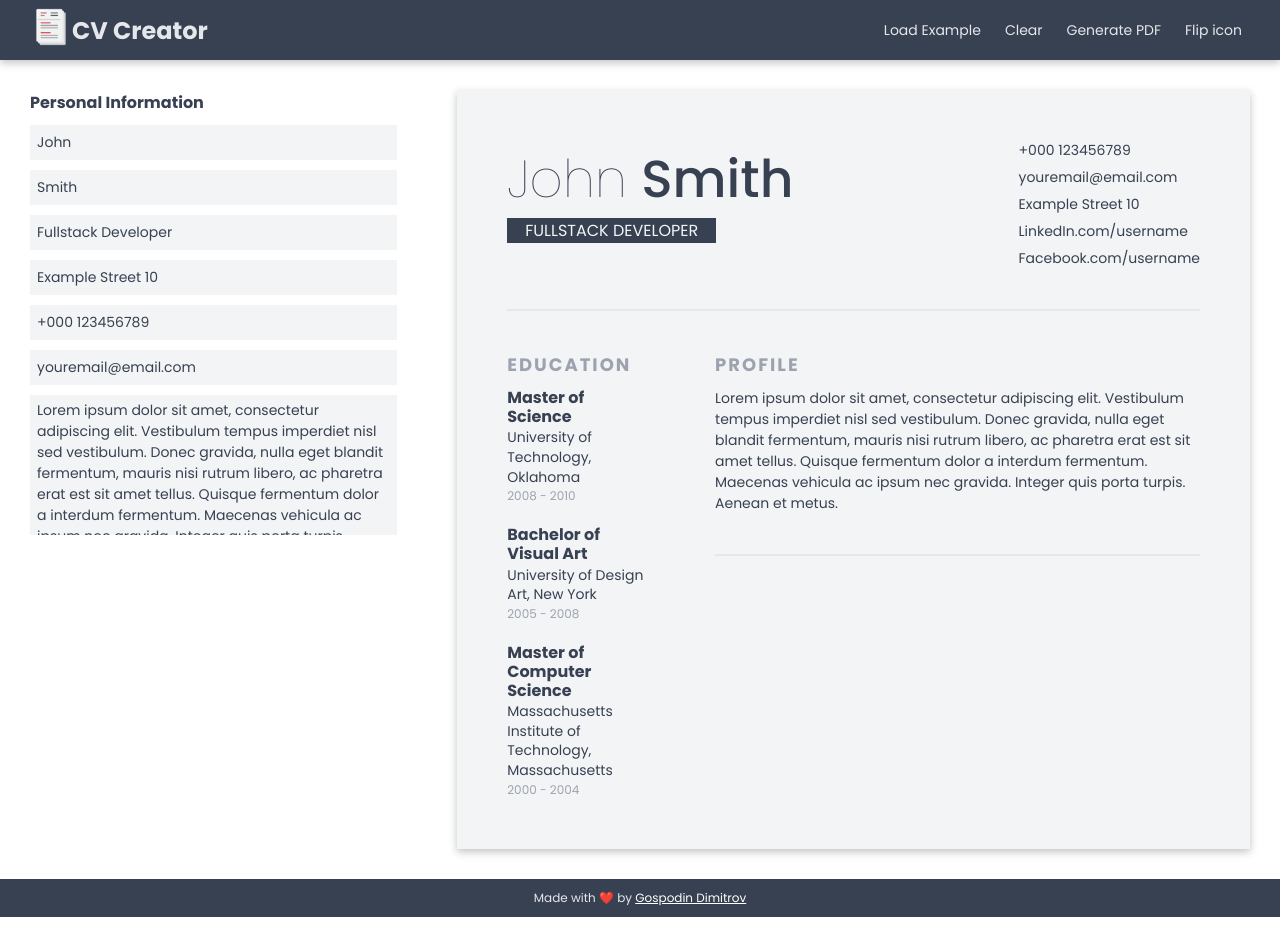
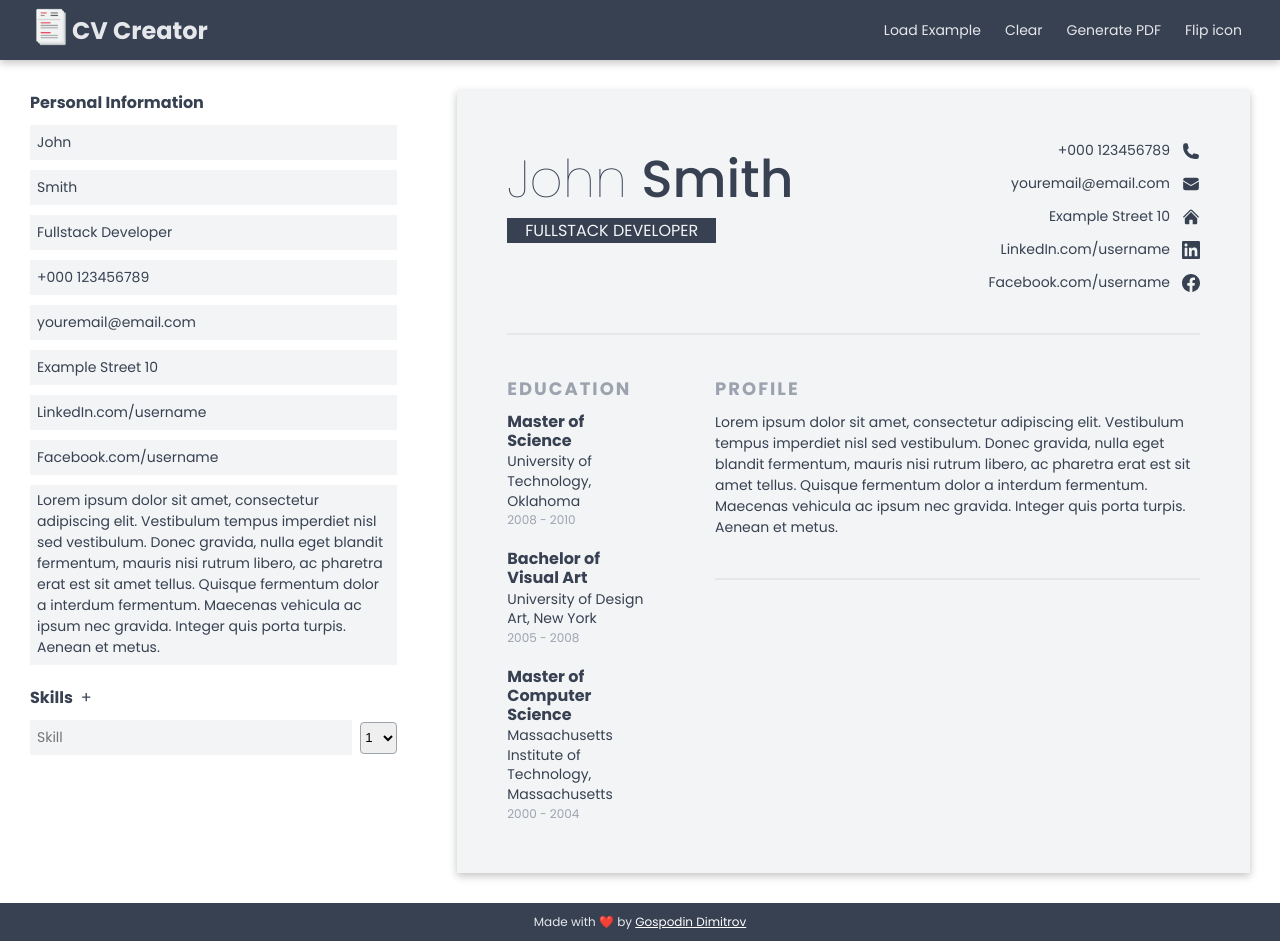
Before and after one commit to GDimitroff/cv-creator, a React (Create React App) app: page / in a window 1280 px wide. Before the commit the page ends 917 px from the top, so only its background shows below. Built offline with nearby package versions, Linux system fonts and the light colour scheme.

Commit message:
Refactor

```diff
--- a/package.json
+++ b/package.json
@@ -3,6 +3,7 @@
   "version": "0.1.0",
   "private": true,
   "dependencies": {
+    "@heroicons/react": "^2.0.11",
     "@testing-library/jest-dom": "^5.16.5",
     "@testing-library/react": "^13.3.0",
     "@testing-library/user-event": "^13.5.0",
--- a/src/components/CVForm/CVForm.js
+++ b/src/components/CVForm/CVForm.js
@@ -14,7 +14,7 @@
         handleChange={ctx.handleGeneralInfoChange}
         generalInfo={ctx.cv.generalInfo}
       />
-      {/* <Skills /> */}
+      <Skills />
     </section>
   );
 }
--- a/src/components/CVForm/General.js
+++ b/src/components/CVForm/General.js
@@ -29,13 +29,6 @@
           onChange={props.handleChange}
         />
         <Input
-          type="text"
-          name="address"
-          placeholder="Address"
-          value={props.generalInfo.address}
-          onChange={props.handleChange}
-        />
-        <Input
           type="tel"
           name="phoneNumber"
           placeholder="Phone number"
@@ -49,6 +42,27 @@
           value={props.generalInfo.email}
           onChange={props.handleChange}
         />
+        <Input
+          type="text"
+          name="address"
+          placeholder="Address"
+          value={props.generalInfo.address}
+          onChange={props.handleChange}
+        />
+        <Input
+          type="text"
+          name="linkedIn"
+          placeholder="LinkedIn"
+          value={props.generalInfo.linkedIn}
+          onChange={props.handleChange}
+        />
+        <Input
+          type="text"
+          name="facebook"
+          placeholder="Facebook"
+          value={props.generalInfo.facebook}
+          onChange={props.handleChange}
+        />
         <TextArea
           name="description"
           placeholder="Description"
--- a/src/components/CVForm/Skill.js
+++ b/src/components/CVForm/Skill.js
@@ -1,50 +1,23 @@
-// import styled from 'styled-components';
-// import Input from './Input';
-// import { FontAwesomeIcon } from '@fortawesome/react-fontawesome';
-// import { faSquareMinus } from '@fortawesome/free-solid-svg-icons';
+import Input from '../UI/Input';
+import classes from './Skill.module.css';
 
-// export default function Skill(props) {
-//   return (
-//     <SkillWrapper>
-//       <Input type="text" name="skill-input" placeholder="Skill" />
-//       <select name="skill-value">
-//         <option value="1">1</option>
-//         <option value="2">2</option>
-//         <option value="3">3</option>
-//         <option value="4">4</option>
-//         <option value="5">5</option>
-//         <option value="6">6</option>
-//         <option value="7">7</option>
-//         <option value="8">8</option>
-//         <option value="9">9</option>
-//         <option value="10">10</option>
-//       </select>
-//       <FontAwesomeIcon icon={faSquareMinus} className="icon" />
-//     </SkillWrapper>
-//   );
-// }
-
-// const SkillWrapper = styled.div`
-//   display: flex;
-//   align-items: center;
-//   gap: 8px;
-
-//   .icon {
-//     font-size: 32px;
-//     cursor: pointer;
-//     color: ${({ theme }) => theme.colors['dark-200']};
-//     transition: 0.2s ease-in-out;
-//   }
-
-//   .icon:hover {
-//     color: ${({ theme }) => theme.colors['dark-300']};
-//   }
-
-//   select {
-//     width: 32px;
-//     height: 32px;
-//     outline: 0;
-//     border-radius: 4px;
-//     border-color: ${({ theme }) => theme.colors['dark-200']};
-//   }
-// `;
+export default function Skill(props) {
+  return (
+    <div className={classes.skill}>
+      <Input type="text" name="skill-input" placeholder="Skill" />
+      <select name="skill-value">
+        <option value="1">1</option>
+        <option value="2">2</option>
+        <option value="3">3</option>
+        <option value="4">4</option>
+        <option value="5">5</option>
+        <option value="6">6</option>
+        <option value="7">7</option>
+        <option value="8">8</option>
+        <option value="9">9</option>
+        <option value="10">10</option>
+      </select>
+      {/* <FontAwesomeIcon icon={faSquareMinus} className="icon" /> */}
+    </div>
+  );
+}
--- /dev/null
+++ b/src/components/CVForm/Skill.module.css
@@ -0,0 +1,13 @@
+.skill {
+  display: flex;
+  align-items: center;
+  gap: 8px;
+}
+
+.skill select {
+  width: 42px;
+  height: 32px;
+  outline: 0;
+  border-radius: 4px;
+  border-color: var(--secondary-dark);
+}
--- a/src/components/CVForm/Skills.js
+++ b/src/components/CVForm/Skills.js
@@ -1,5 +1,7 @@
 import { useState } from 'react';
 import Skill from './Skill';
+
+import classes from './Skills.module.css';
 
 export default function Skills(props) {
   const [count, setCount] = useState(1);
@@ -15,39 +17,11 @@
 
   return (
     <div>
-      <header>
+      <header className={classes.header}>
         <h3>Skills</h3>
-        {/* <FontAwesomeIcon
-          icon={faPlus}
-          className="icon"
-          onClick={handleAddNewSkill}
-        /> */}
+        <button onClick={handleAddNewSkill}>+</button>
       </header>
       {skillsList}
     </div>
   );
 }
-
-// const SkillsWrapper = styled.div`
-//   header {
-//     display: flex;
-//     align-items: center;
-//     gap: 8px;
-//     margin-top: 2rem;
-//     margin-bottom: 1rem;
-//   }
-
-//   .icon {
-//     cursor: pointer;
-//     color: ${({ theme }) => theme.colors['dark-200']};
-//     transition: 0.2s ease-in-out;
-//   }
-
-//   .icon:hover {
-//     color: ${({ theme }) => theme.colors['dark-300']};
-//   }
-
-//   h3 {
-//     font-size: 1.6rem;
-//   }
-// `;
--- /dev/null
+++ b/src/components/CVForm/Skills.module.css
@@ -0,0 +1,11 @@
+.header {
+  display: flex;
+  align-items: center;
+  gap: 8px;
+  margin-top: 2rem;
+  margin-bottom: 1rem;
+}
+
+.header h3 {
+  font-size: 1.6rem;
+}
--- a/src/components/CVPreview/CVPreview.js
+++ b/src/components/CVPreview/CVPreview.js
@@ -2,6 +2,7 @@
 
 import CVContext from '../../contexts/cv-context';
 import classes from './CVPreview.module.css';
+import { PhoneIcon, EnvelopeIcon, HomeIcon } from '@heroicons/react/24/solid';
 
 export default function CVPreview() {
   const ctx = useContext(CVContext);
@@ -38,11 +39,40 @@
         </div>
         <div className={classes['header-right']}>
           <ul className={classes.links}>
-            <li>{generalInfo.phoneNumber}</li>
-            <li>{generalInfo.email}</li>
-            <li>{generalInfo.address}</li>
-            <li>{generalInfo.linkedIn}</li>
-            <li>{generalInfo.facebook}</li>
+            <li>
+              {generalInfo.phoneNumber}
+              <PhoneIcon className={classes.icon} />
+            </li>
+            <li>
+              {generalInfo.email}
+              <EnvelopeIcon className={classes.icon} />
+            </li>
+            <li>
+              {generalInfo.address}
+              <HomeIcon className={classes.icon} />
+            </li>
+            <li>
+              {generalInfo.linkedIn}
+              <svg
+                className={classes.icon}
+                role="img"
+                viewBox="0 0 24 24"
+                xmlns="http://www.w3.org/2000/svg">
+                <title>LinkedIn</title>
+                <path d="M20.447 20.452h-3.554v-5.569c0-1.328-.027-3.037-1.852-3.037-1.853 0-2.136 1.445-2.136 2.939v5.667H9.351V9h3.414v1.561h.046c.477-.9 1.637-1.85 3.37-1.85 3.601 0 4.267 2.37 4.267 5.455v6.286zM5.337 7.433c-1.144 0-2.063-.926-2.063-2.065 0-1.138.92-2.063 2.063-2.063 1.14 0 2.064.925 2.064 2.063 0 1.139-.925 2.065-2.064 2.065zm1.782 13.019H3.555V9h3.564v11.452zM22.225 0H1.771C.792 0 0 .774 0 1.729v20.542C0 23.227.792 24 1.771 24h20.451C23.2 24 24 23.227 24 22.271V1.729C24 .774 23.2 0 22.222 0h.003z" />
+              </svg>
+            </li>
+            <li>
+              {generalInfo.facebook}
+              <svg
+                className={classes.icon}
+                role="img"
+                viewBox="0 0 24 24"
+                xmlns="http://www.w3.org/2000/svg">
+                <title>Facebook</title>
+                <path d="M24 12.073c0-6.627-5.373-12-12-12s-12 5.373-12 12c0 5.99 4.388 10.954 10.125 11.854v-8.385H7.078v-3.47h3.047V9.43c0-3.007 1.792-4.669 4.533-4.669 1.312 0 2.686.235 2.686.235v2.953H15.83c-1.491 0-1.956.925-1.956 1.874v2.25h3.328l-.532 3.47h-2.796v8.385C19.612 23.027 24 18.062 24 12.073z" />
+              </svg>
+            </li>
           </ul>
         </div>
       </header>
--- a/src/components/CVPreview/CVPreview.module.css
+++ b/src/components/CVPreview/CVPreview.module.css
@@ -42,8 +42,15 @@
   font-size: 1.4rem;
 }
 
+.links li {
+  display: flex;
+  align-items: center;
+  justify-content: end;
+  gap: 12px;
+}
+
 .links li:not(:last-child) {
-  margin-bottom: 0.6rem;
+  margin-bottom: 1.2rem;
 }
 
 .cv-preview hr {
@@ -102,3 +109,8 @@
   font-size: 1.2rem;
   color: var(--secondary-dark);
 }
+
+.icon {
+  width: 18px;
+  fill: var(--primary-dark);
+}
--- a/src/components/UI/TextArea.module.css
+++ b/src/components/UI/TextArea.module.css
@@ -1,7 +1,7 @@
 .textarea {
   width: 100%;
   font-size: 1.4rem;
-  height: 140px;
+  height: 180px;
   padding: 5px;
   resize: none;
   background-color: var(--secondary-light);
--- a/src/data/emptyCV.js
+++ b/src/data/emptyCV.js
@@ -7,6 +7,8 @@
     phoneNumber: '',
     email: '',
     description: '',
+    linkedIn: '',
+    facebook: '',
   },
   experience: [
     {
```
Also changed, not shown: 1 other file (tests, documents, lock files or other folders).
